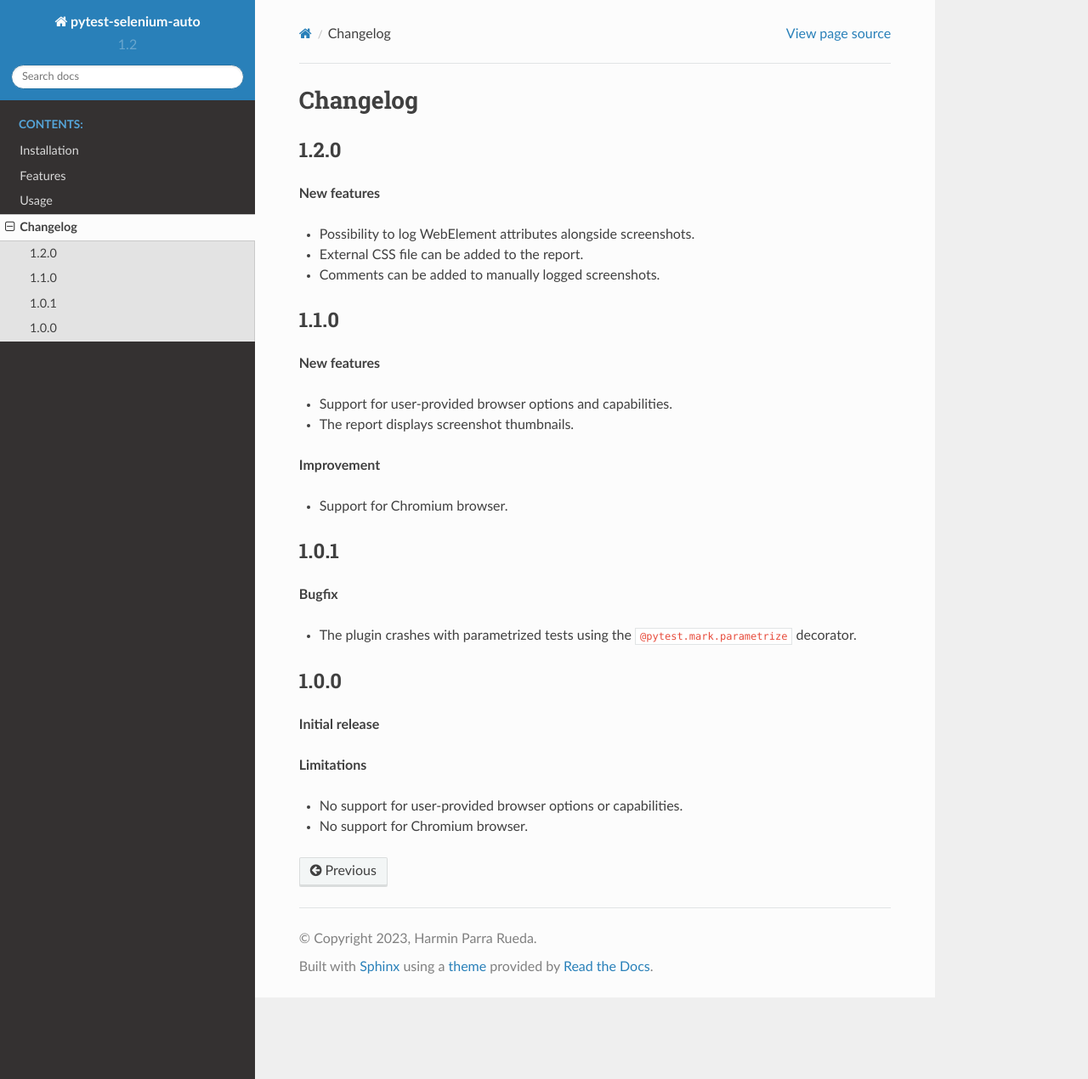
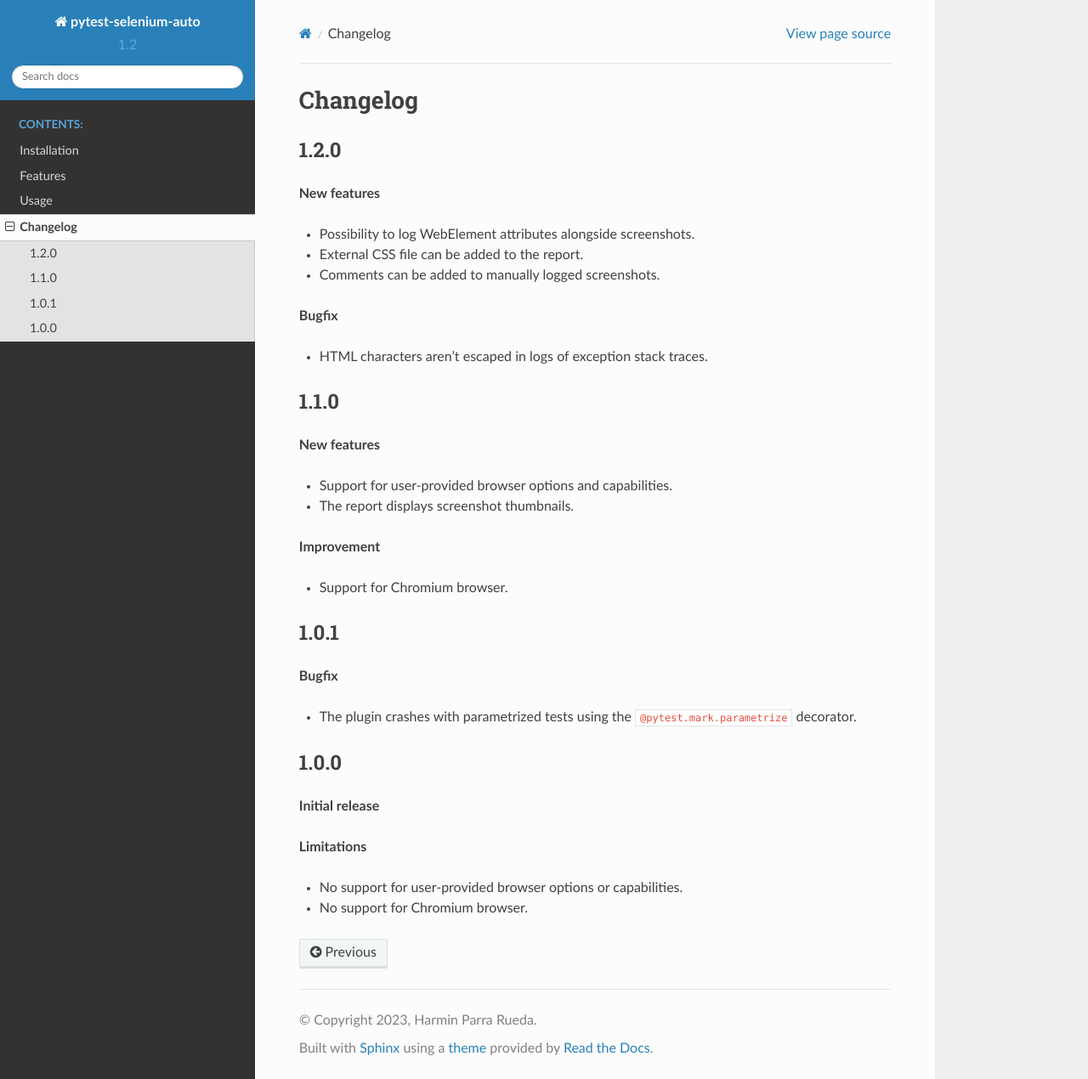
Before and after one commit to harmin-parra/pytest-selenium-auto, a Sphinx documentation site: the page built from docs/changelog.rst, in a window 1280 px wide and 1270 px high. Shown: the whole window at 85% size. Built offline with Sphinx 7.4.7 and the Read the Docs theme 2.0.0, drawn with Linux system fonts in a browser that asks for light colours.

Commit message:
Add bugfix

```diff
--- a/docs/changelog.rst
+++ b/docs/changelog.rst
@@ -10,6 +10,10 @@ Changelog
 * Possibility to log WebElement attributes alongside screenshots.
 * External CSS file can be added to the report.
 * Comments can be added to manually logged screenshots.
+
+**Bugfix**
+
+* HTML characters aren't escaped in logs of exception stack traces.
 
 
 1.1.0
```
